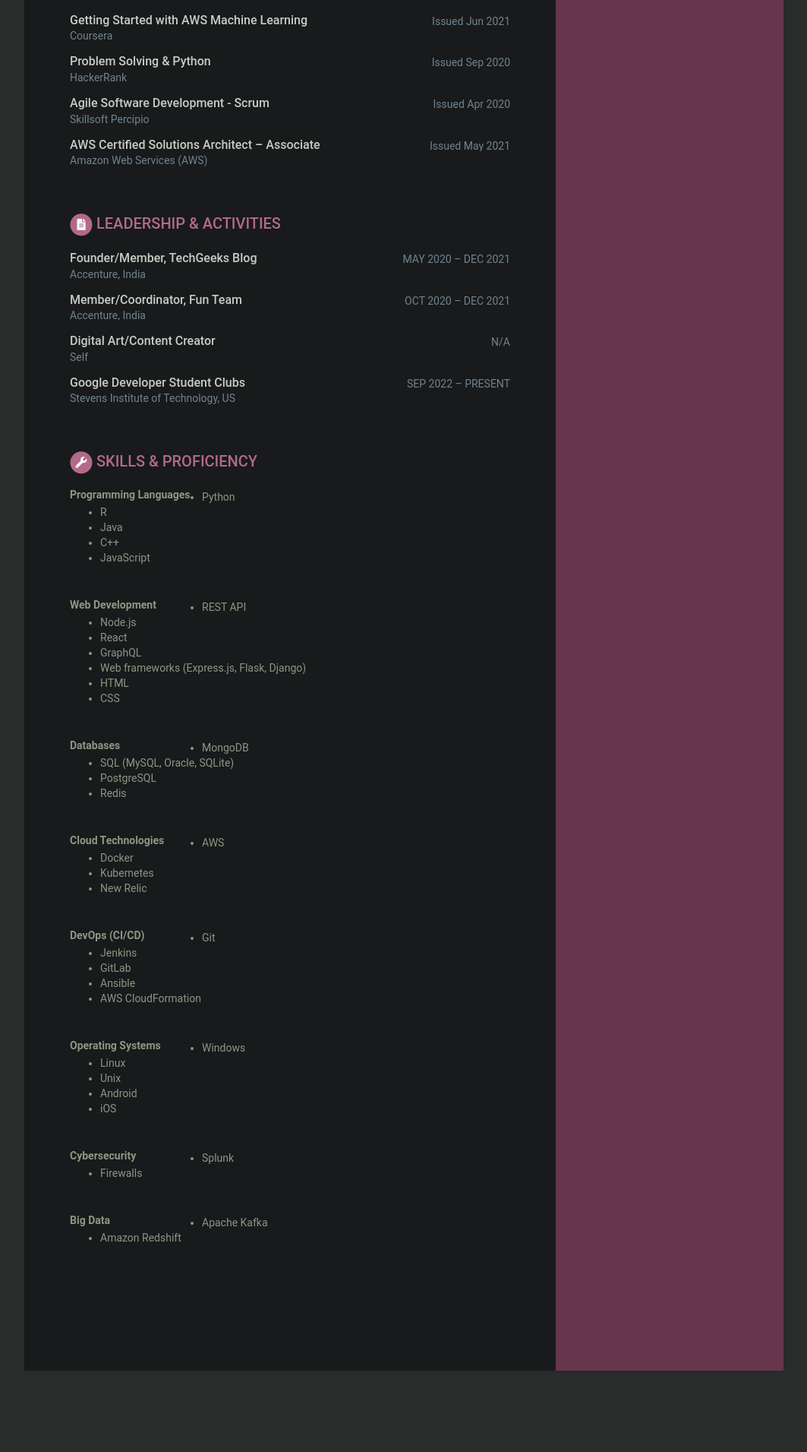
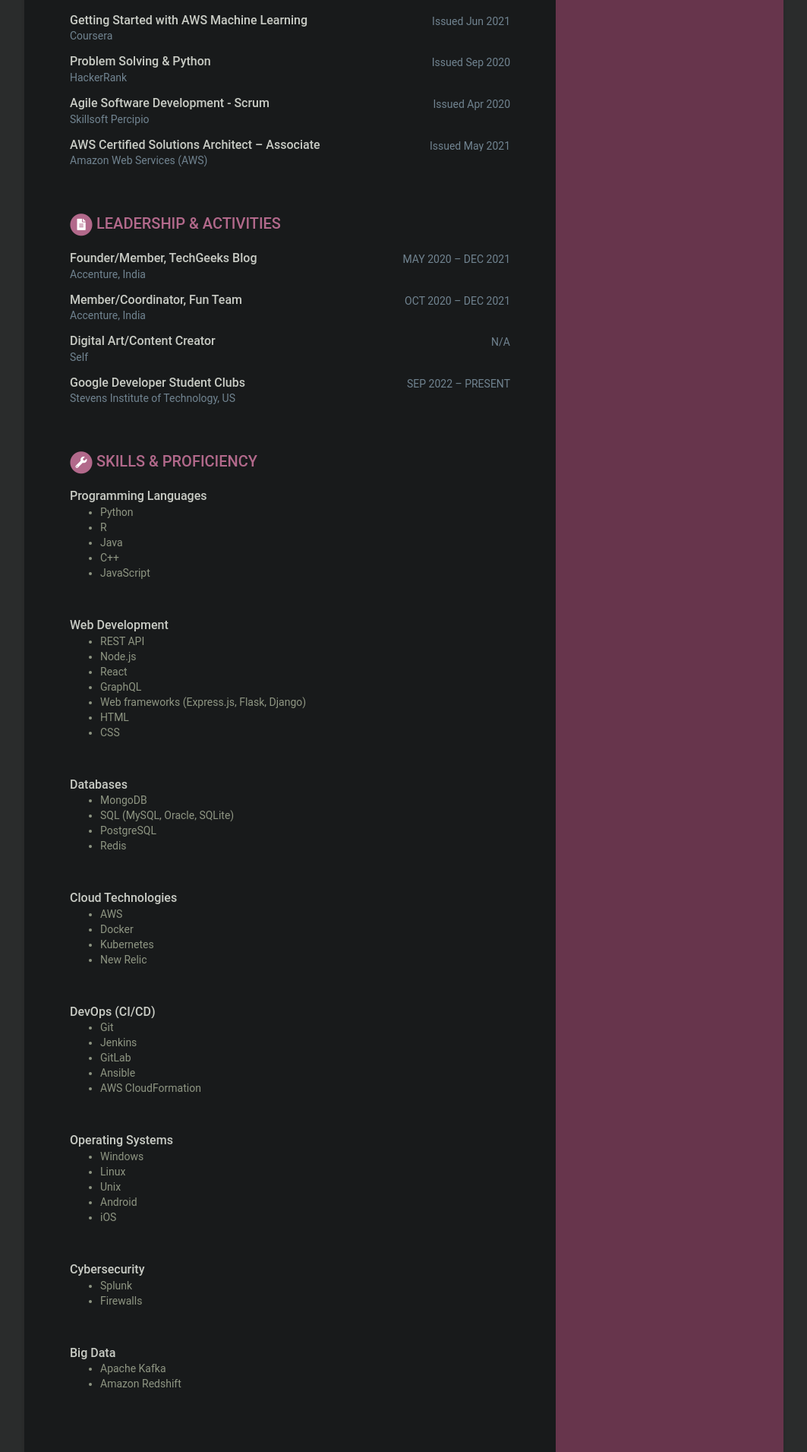
Before and after one commit to 1994nikunj/1994nikunj.github.io, a Jekyll site: the page built from index.html, in a window 1280 px wide. Shown: the part 4489-6400 px from the top of the page at 76% size, without its empty margins (108-1171 px from the left). Built offline with Jekyll 4.4.1, drawn with Linux system fonts in a browser that asks for light colours; before the commit the page ends 6323 px from its top, so only the background shows below that.

Commit message:
visual alignments

```diff
--- a/_includes/skills.html
+++ b/_includes/skills.html
@@ -1,6 +1,6 @@
 {% assign skills = site.data.data.skills %}
 {% if skills %}
-<section class="skills-section section">
+<section class="section experiences-section">
 
 	<h2 class="section-title">
     <span class="fa-stack fa-xs">
@@ -10,10 +10,14 @@
 		{{ skills.title }}
 	</h2>
 
-	<div class="skillset">
 	{% for skill in skills.toolset %}
 	<div class="item">
-			<h3 class="level-title">{{ skill.header }}</h3>
+		<div class="meta">
+            <div class="upper-row">
+                <h3 class="job-title">{{ skill.header }}</h3>
+            </div>
+        </div>
+
 		<ul class="meta">
 			<li>{{ skill.entry | replace: ' | ', '</li>
 			<li>' }}</li>
@@ -21,7 +25,6 @@
 	</div>
 	<br>
 	{% endfor %}
-	</div>
 
 </section>
 {% endif %}
```
Lines whose indentation alone changed are shown as unchanged.
